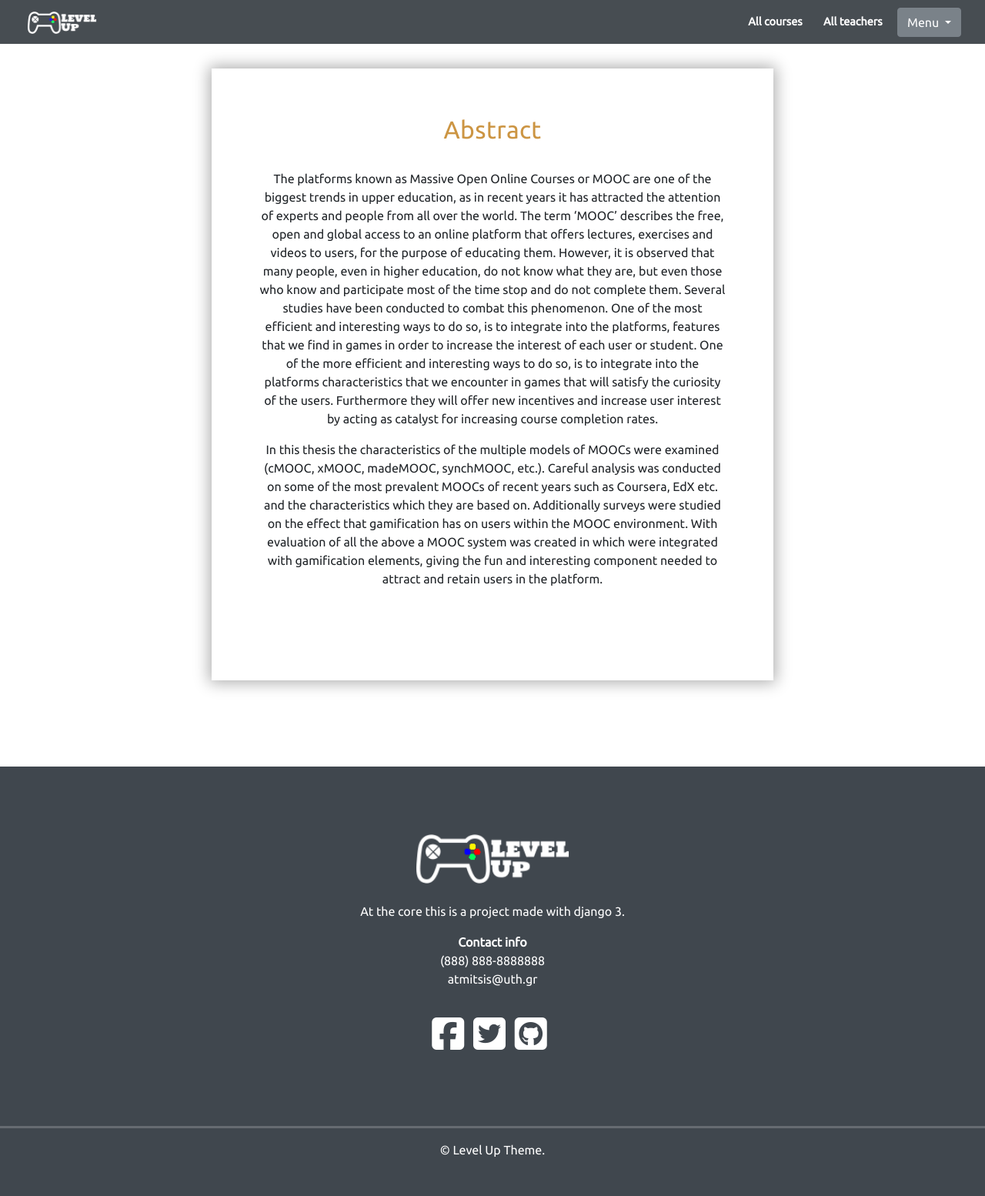
After one commit to thanoomits/Thesis, a Django app: page /about/ in a window 1280 px wide. The commit adds this page. Shown: the whole page at 77% size. Run offline with Django 3.2, Linux system fonts and the light colour scheme; some libraries are stand-ins or nearby versions.

Commit message:
added requirements. file and updated navbar and about page

```diff
--- /dev/null
+++ b/mooc/catalog/templates/about_page.html
@@ -0,0 +1,26 @@
+{% extends 'base_generic.html' %}
+
+{% block content %}
+
+    <title>About</title>
+    <div class="container">
+        <div class="row">
+            <div class="col-lg-8 offset-lg-2">
+                <div class="text-center">
+                    <div class="card-main">
+                        <h2 class="course-card-heading">Abstract</i></h2>
+
+                            <div class="text-center">
+                                <p>The platforms known as Massive Open Online Courses or MOOC are one of the biggest trends in upper education, as in recent years it has attracted the attention of experts and people from all over the world. The term ‘MOOC’ describes the free, open and global access to an online platform that offers lectures, exercises and videos to users, for the purpose of educating them. However, it is observed that many people, even in higher education, do not know what they are, but even those who know and participate most of the time stop and do not complete them. Several studies have been conducted to combat this phenomenon. One of the most efficient and interesting ways to do so, is to integrate into the platforms, features that we find in games in order to increase the interest of each user or student. One of the more efficient and interesting ways to do so, is to integrate into the platforms characteristics that we encounter in games that will satisfy the curiosity of the users. Furthermore they will offer new incentives and increase user interest by acting as catalyst for increasing course completion rates.
+                                </p>
+                                <p>In this thesis the characteristics of the multiple models of MOOCs were examined (cMOOC, xMOOC, madeMOOC, synchMOOC, etc.). Careful analysis was conducted on some of the most prevalent MOOCs of recent years such as Coursera, EdX etc. and the characteristics which they are based on. Additionally  surveys were studied on the effect that gamification has on users within the MOOC environment. With evaluation of all the above a MOOC system was created in which were integrated with gamification elements, giving the fun and interesting component needed to attract and retain users in the platform.
+                                </p>
+                            </div>
+
+                    </div>
+                </div>
+            </div>
+        </div>
+    </div>
+
+{% endblock %}
--- a/mooc/catalog/templates/catalog/lessons_detail.html
+++ b/mooc/catalog/templates/catalog/lessons_detail.html
@@ -48,6 +48,7 @@
             <a href="#">Second source</a></p></h4>
         </div>
 
+        <div class="text-center">
             {% if lessons.order > 1 %}
                 <a class="button button--secondary" style="text-decoration: none;" href="{% url 'lesson-detail' lessons.pk|add:-1 %}">Previous Lesson</a>
             {% endif %}
@@ -57,7 +58,7 @@
             {% if lessons.order == 15 %}
                 <a onclick="CompleteCourse('{{profile.id}}','{{lessons.course}}','{{lessons.course.id}}')" class="button button--secondary" style="text-decoration: none;" href="{% url 'view-profile' %}">Complete Course</a>
             {% endif %}
-
+        </div>
 
     </div>
 </div>
--- a/mooc/catalog/templates/catalog/navbar.html
+++ b/mooc/catalog/templates/catalog/navbar.html
@@ -26,7 +26,7 @@
               <a class="dropdown-item" href="{% url 'view-profile' %}"> User: {{ user.get_username }}</a>
               <div class="dropdown-divider"></div>
               <a class="dropdown-item" href="{% url 'logout' %}?next={{request.path}}">Logout</a>
-              <a class="dropdown-item" href="#">About</a>
+              <a class="dropdown-item" href="{% url 'about-page' %}">About</a>
             </div>
           </div>
         {% else %}
--- a/mooc/catalog/urls.py
+++ b/mooc/catalog/urls.py
@@ -16,6 +16,7 @@ urlpatterns = [
     path('points/<int:pk>', views.get_exp),
     path('cocourse/<int:pk>', views.complete_course),
     path('', views.index, name='index'),
+    path('about/', views.about, name='about-page'),
     path('courses/', views.CourseListView.as_view(), name='courses'),
     path('course/<int:pk>', views.CourseDetailView.as_view(), name='course-detail'),
     path('course/<int:pk>/lessons', views.LessonsListView.as_view(), name='lesson'),
--- a/mooc/catalog/views.py
+++ b/mooc/catalog/views.py
@@ -40,6 +40,9 @@ def index(request):
     }
 
     return render(request, 'index.html', context=context)
+
+def about(request):
+    return render(request,'about_page.html')
 
 class CourseListView(generic.ListView):
     model = Course
@@ -357,8 +360,8 @@ def get_exp(request, pk, *args, **kwargs):
                 badge = UserBadge(user=user, badg=number)
                 badge.save()
 
-    profile.status = status
-    profile.save()
+        profile.status = status
+        profile.save()
 
 # badge gia to prwto lesson
     number = Badges.objects.get(pk=4)
```
Also changed, not shown: mooc/requirements.txt (added, +17 -0 lines).
